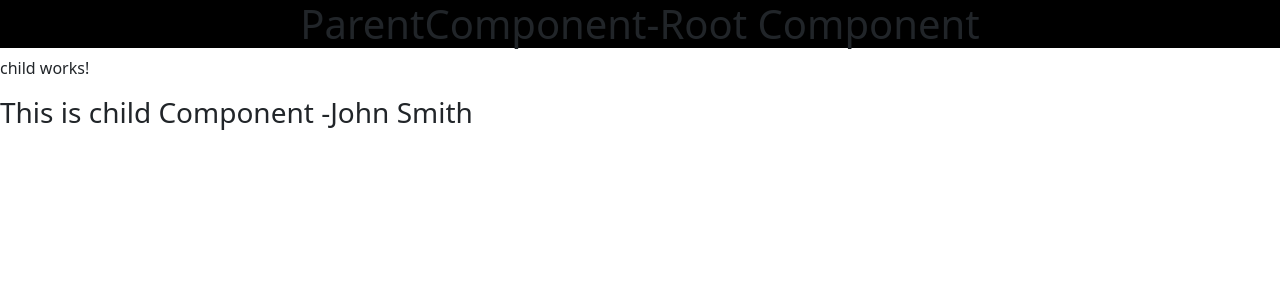
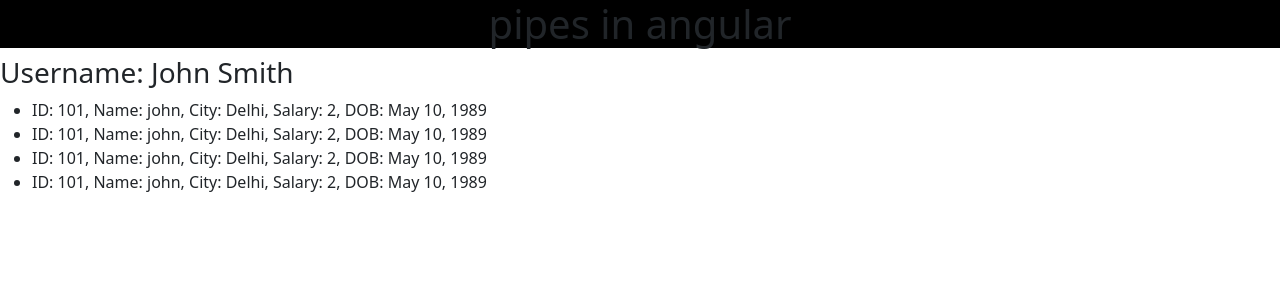
Before and after one commit to thakurarun915/Angular-App-after-20-videos-of-nisha-singla, an Angular app: page / in a window 1280 px wide. Shown: the top 300 px of the page. Built offline with nearby package versions, Linux system fonts and the light colour scheme.

Commit message:
Updated app.component.html with necessary changes

```diff
--- a/src/app/app.component.html
+++ b/src/app/app.component.html
@@ -1,5 +1,12 @@
 <div>
-    <h1 class="text-center">ParentComponent-Root Component</h1>
-
-    <app-child [uname]="username"></app-child>
-</div>
+    <h1 class="text-center">{{ pageTitle }}</h1>
+    <!-- <h2 class="text-center">Parent Component - Root Component</h2> -->
+    <h3>Username: {{ username }}</h3>
+    <ul>
+      <li *ngFor="let user of users">
+        ID: {{ user.id }}, Name: {{ user.name }}, City: {{ user.city }}, Salary: {{ user.salary }}, DOB: {{ user.dob | date }}
+<!--
+     //\sfsf -->
+      </li>
+    </ul>
+  </div>
```
